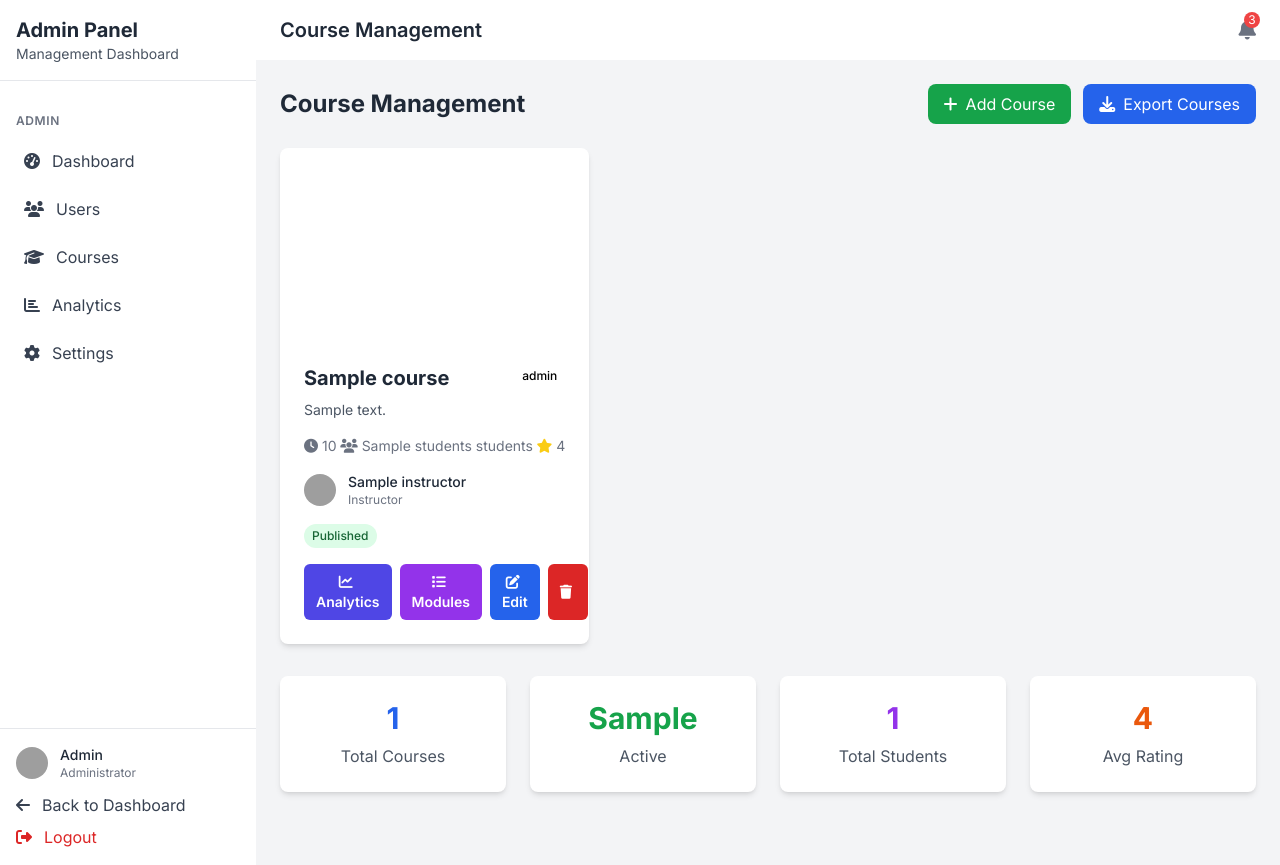
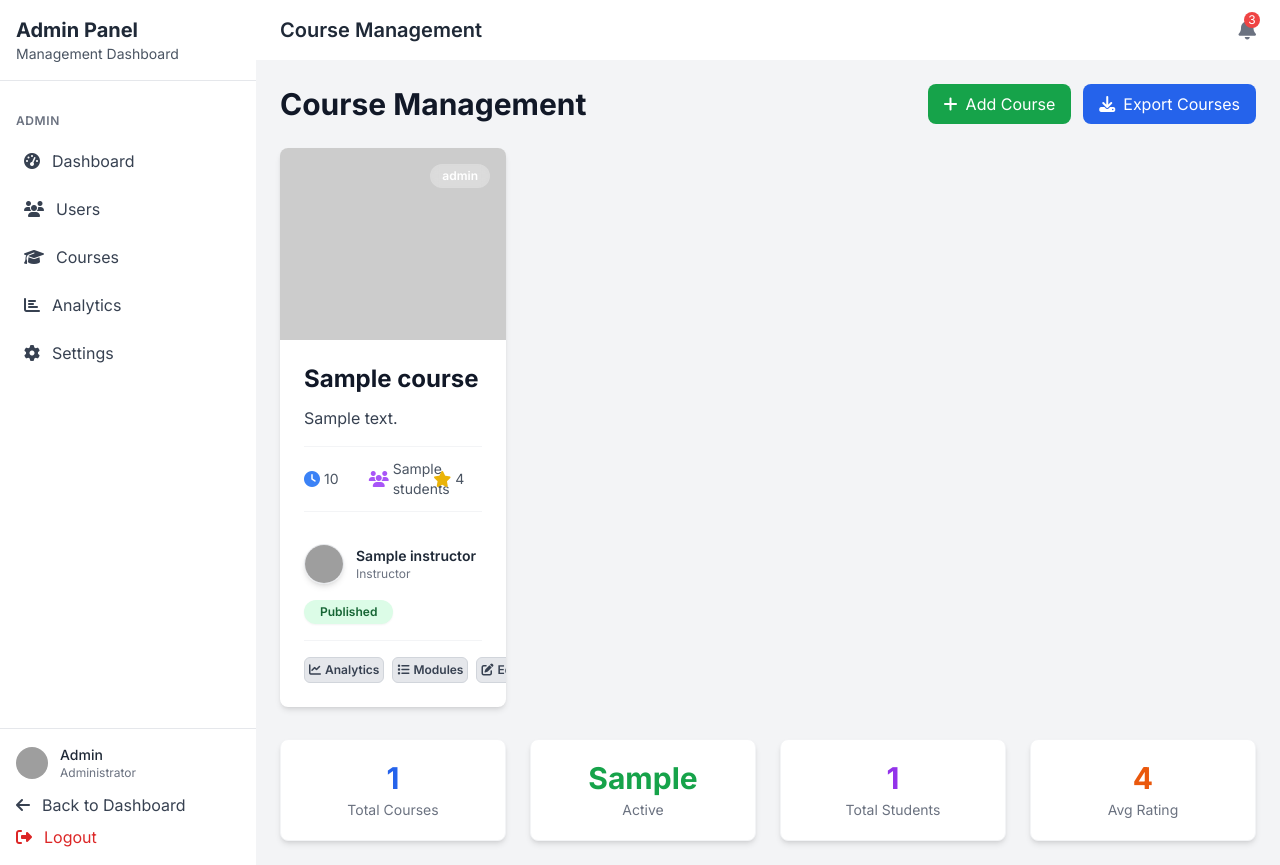
Before and after one commit to navadeep0508/ravn, a Flask app: template templates/admin_courses.html in a window 1280 px wide. Run offline with Flask 3, Linux system fonts and the light colour scheme; the template is opened without the code that fills it: most values are stand-ins (such as "Sample title", 1, 10 or a date in 2020); some libraries are stand-ins or nearby versions; grey boxes are pictures that could not be loaded.

Commit message:
Initial commit:ravn

```diff
--- a/templates/admin_courses.html
+++ b/templates/admin_courses.html
@@ -5,9 +5,9 @@
 {% block admin_content %}
 <div class="max-w-7xl mx-auto">
     <!-- Header -->
-    <div class="flex items-center justify-between mb-6">
-        <h1 class="text-2xl font-bold text-gray-800">Course Management</h1>
-        <div class="flex space-x-3">
+    <div class="flex flex-col sm:flex-row items-center justify-between mb-6">
+        <h1 class="text-3xl font-extrabold text-gray-900 mb-4 sm:mb-0">Course Management</h1>
+        <div class="flex flex-col sm:flex-row space-y-3 sm:space-y-0 sm:space-x-3">
             <a href="{{ url_for('admin_add_course') }}" class="px-4 py-2 bg-green-600 text-white rounded-lg hover:bg-green-700 transition-colors">
                 <i class="fas fa-plus mr-2"></i>Add Course
             </a>
@@ -18,72 +18,73 @@
     </div>
 
     <!-- Courses Grid -->
-    <div class="grid grid-cols-1 md:grid-cols-2 lg:grid-cols-3 gap-6">
+    <div class="grid grid-cols-1 md:grid-cols-2 lg:grid-cols-3 xl:grid-cols-4 gap-6">
         {% for course in courses %}
         <div class="bg-white rounded-lg shadow-md overflow-hidden hover:shadow-lg transition-shadow duration-300">
             <!-- Course Header -->
-            <div class="h-48 bg-gradient-to-br from-{{ course.color }}-400 to-{{ course.color }}-600 flex items-center justify-center">
-                <i class="fas {{ course.icon }} text-white text-4xl"></i>
+            <div class="relative h-48 bg-gradient-to-br from-{{ course.color }}-400 to-{{ course.color }}-600 flex items-center justify-center p-4">
+                <div class="absolute inset-0 bg-black opacity-20"></div> <!-- Subtle overlay -->
+                <i class="fas {{ course.icon }} text-white text-5xl opacity-30 relative z-10"></i>
+                <div class="absolute top-4 right-4 px-3 py-1 bg-white bg-opacity-30 backdrop-filter backdrop-blur-sm text-white text-xs font-semibold rounded-full z-10">
+                    {{ course.level }}
+                </div>
             </div>
 
             <!-- Course Content -->
-            <div class="p-6">
-                <div class="flex items-start justify-between mb-2">
-                    <h3 class="text-xl font-bold text-gray-800">{{ course.title }}</h3>
-                    <span class="px-2 py-1 bg-{{ course.color }}-100 text-{{ course.color }}-800 text-xs font-medium rounded-full">
-                        {{ course.level }}
-                    </span>
+            <div class="p-6 flex flex-col flex-grow">
+                <div class="flex items-center justify-between mb-3">
+                    <h3 class="text-2xl font-extrabold text-gray-900 leading-tight">{{ course.title }}</h3>
                 </div>
 
-                <p class="text-gray-600 text-sm mb-4 line-clamp-2">{{ course.description }}</p>
+                <p class="text-gray-700 text-base mb-4 line-clamp-3 flex-grow">{{ course.description }}</p>
 
                 <!-- Course Stats -->
-                <div class="flex items-center justify-between text-sm text-gray-500 mb-4">
-                    <div class="flex items-center">
-                        <i class="fas fa-clock mr-1"></i>
+                <div class="grid grid-cols-3 gap-4 text-sm text-gray-600 mb-4 border-t border-b border-gray-100 py-3">
+                    <div class="flex items-center space-x-1">
+                        <i class="fas fa-clock text-blue-500 text-base"></i>
                         <span>{{ course.duration }}</span>
                     </div>
-                    <div class="flex items-center">
-                        <i class="fas fa-users mr-1"></i>
-                        <span>{{ course.students }} students</span>
+                    <div class="flex items-center space-x-1">
+                        <i class="fas fa-users text-purple-500 text-base"></i>
+                        <span>{{ course.students }}</span>
                     </div>
-                    <div class="flex items-center">
-                        <i class="fas fa-star mr-1 text-yellow-400"></i>
+                    <div class="flex items-center space-x-1">
+                        <i class="fas fa-star text-yellow-500 text-base"></i>
                         <span>{{ course.rating }}</span>
                     </div>
                 </div>
 
                 <!-- Instructor -->
-                <div class="flex items-center mb-4">
-                    <img src="https://ui-avatars.com/api/?name={{ course.instructor }}&background=667eea&color=fff&size=32"
+                <div class="flex items-center mb-4 pt-4">
+                    <img src="https://ui-avatars.com/api/?name={{ course.instructor }}&background=random&color=fff&size=36"
                          alt="{{ course.instructor }}"
-                         class="w-8 h-8 rounded-full mr-3">
+                         class="w-10 h-10 rounded-full mr-3 shadow-md border border-gray-200">
                     <div>
-                        <p class="text-sm font-medium text-gray-800">{{ course.instructor }}</p>
+                        <p class="text-sm font-semibold text-gray-800">{{ course.instructor }}</p>
                         <p class="text-xs text-gray-500">Instructor</p>
                     </div>
                 </div>
 
                 <!-- Status Badge -->
                 <div class="flex items-center justify-between mb-4">
-                    <span class="px-2 py-1 bg-green-100 text-green-800 text-xs font-medium rounded-full">
+                    <span class="px-4 py-1 {% if course.status == 'published' %}bg-green-100 text-green-800{% elif course.status == 'draft' %}bg-yellow-100 text-yellow-800{% else %}bg-gray-100 text-gray-800{% endif %} text-xs font-semibold rounded-full shadow-sm">
                         {{ course.status | title }}
                     </span>
                 </div>
 
                 <!-- Action Buttons -->
-                <div class="flex space-x-2">
-                    <a href="{{ url_for('course_analytics', course_id=course.id) }}" class="flex-1 py-2 px-3 bg-indigo-600 text-white text-sm font-semibold rounded-md hover:bg-indigo-700 transition-colors text-center">
-                        <i class="fas fa-chart-line mr-1"></i>Analytics
+                <div class="flex space-x-2 mt-auto border-t border-gray-100 pt-4">
+                    <a href="{{ url_for('course_analytics', course_id=course.id) }}" class="flex-1 py-1 px-1 bg-gray-200 text-gray-700 border border-gray-300 text-xs font-semibold rounded-md hover:bg-gray-300 transition-colors text-center flex items-center justify-center space-x-1">
+                        <i class="fas fa-chart-line"></i><span>Analytics</span>
                     </a>
-                    <a href="{{ url_for('admin_course_modules', course_id=course.id) }}" class="flex-1 py-2 px-3 bg-purple-600 text-white text-sm font-semibold rounded-md hover:bg-purple-700 transition-colors text-center">
-                        <i class="fas fa-list mr-1"></i>Modules
+                    <a href="{{ url_for('admin_course_modules', course_id=course.id) }}" class="flex-1 py-1 px-1 bg-gray-200 text-gray-700 border border-gray-300 text-xs font-semibold rounded-md hover:bg-gray-300 transition-colors text-center flex items-center justify-center space-x-1">
+                        <i class="fas fa-list"></i><span>Modules</span>
                     </a>
-                    <a href="{{ url_for('admin_edit_course', course_id=course.id) }}" class="flex-1 py-2 px-3 bg-blue-600 text-white text-sm font-semibold rounded-md hover:bg-blue-700 transition-colors text-center">
-                        <i class="fas fa-edit mr-1"></i>Edit
+                    <a href="{{ url_for('admin_edit_course', course_id=course.id) }}" class="flex-1 py-1 px-1 bg-gray-200 text-gray-700 border border-gray-300 text-xs font-semibold rounded-md hover:bg-gray-300 transition-colors text-center flex items-center justify-center space-x-1">
+                        <i class="fas fa-edit"></i><span>Edit</span>
                     </a>
-                    <button class="py-2 px-3 bg-red-600 text-white text-sm font-semibold rounded-md hover:bg-red-700 transition-colors">
-                        <i class="fas fa-trash mr-1"></i>
+                    <button class="py-1 px-1 bg-red-500 text-white text-xs font-semibold rounded-md hover:bg-red-600 transition-colors flex items-center justify-center space-x-1">
+                        <i class="fas fa-trash"></i>
                     </button>
                 </div>
             </div>
@@ -92,33 +93,33 @@
     </div>
 
     {% if not courses %}
-    <div class="bg-white rounded-lg shadow-md p-8 text-center">
-        <i class="fas fa-graduation-cap text-4xl text-gray-400 mb-4"></i>
-        <h3 class="text-lg font-medium text-gray-900 mb-2">No courses found</h3>
-        <p class="text-gray-500 mb-4">Get started by adding your first course to the platform.</p>
-        <a href="{{ url_for('admin_add_course') }}" class="inline-flex items-center px-4 py-2 bg-green-600 text-white rounded-lg hover:bg-green-700 transition-colors">
+    <div class="bg-white rounded-lg shadow-xl p-12 text-center border border-gray-200">
+        <i class="fas fa-graduation-cap text-6xl text-gray-400 mb-4"></i>
+        <h3 class="text-2xl font-semibold text-gray-900 mb-2">No courses found</h3>
+        <p class="text-gray-600 text-lg mb-6">Get started by adding your first course to the platform.</p>
+        <a href="{{ url_for('admin_add_course') }}" class="inline-flex items-center px-6 py-3 bg-green-600 text-white font-semibold rounded-lg shadow-md hover:bg-green-700 transition-colors">
             <i class="fas fa-plus mr-2"></i>Add First Course
         </a>
     </div>
     {% endif %}
 
     <!-- Course Statistics -->
-    <div class="grid grid-cols-1 md:grid-cols-4 gap-6 mt-8">
-        <div class="bg-white rounded-lg shadow-md p-6 text-center">
-            <div class="text-3xl font-bold text-blue-600 mb-2">{{ total_courses }}</div>
-            <div class="text-gray-600">Total Courses</div>
+    <div class="grid grid-cols-1 sm:grid-cols-2 lg:grid-cols-4 gap-6 mt-8">
+        <div class="bg-white rounded-lg shadow-md p-5 text-center border border-gray-100">
+            <div class="text-3xl font-bold text-blue-600 mb-1">{{ total_courses }}</div>
+            <div class="text-sm text-gray-500">Total Courses</div>
         </div>
-        <div class="bg-white rounded-lg shadow-md p-6 text-center">
-            <div class="text-3xl font-bold text-green-600 mb-2">{{ active_courses }}</div>
-            <div class="text-gray-600">Active</div>
+        <div class="bg-white rounded-lg shadow-md p-5 text-center border border-gray-100">
+            <div class="text-3xl font-bold text-green-600 mb-1">{{ active_courses }}</div>
+            <div class="text-sm text-gray-500">Active</div>
         </div>
-        <div class="bg-white rounded-lg shadow-md p-6 text-center">
-            <div class="text-3xl font-bold text-purple-600 mb-2">{{ total_students }}</div>
-            <div class="text-gray-600">Total Students</div>
+        <div class="bg-white rounded-lg shadow-md p-5 text-center border border-gray-100">
+            <div class="text-3xl font-bold text-purple-600 mb-1">{{ total_students }}</div>
+            <div class="text-sm text-gray-500">Total Students</div>
         </div>
-        <div class="bg-white rounded-lg shadow-md p-6 text-center">
-            <div class="text-3xl font-bold text-orange-600 mb-2">{{ average_rating }}</div>
-            <div class="text-gray-600">Avg Rating</div>
+        <div class="bg-white rounded-lg shadow-md p-5 text-center border border-gray-100">
+            <div class="text-3xl font-bold text-orange-600 mb-1">{{ average_rating }}</div>
+            <div class="text-sm text-gray-500">Avg Rating</div>
         </div>
     </div>
 </div>
```
